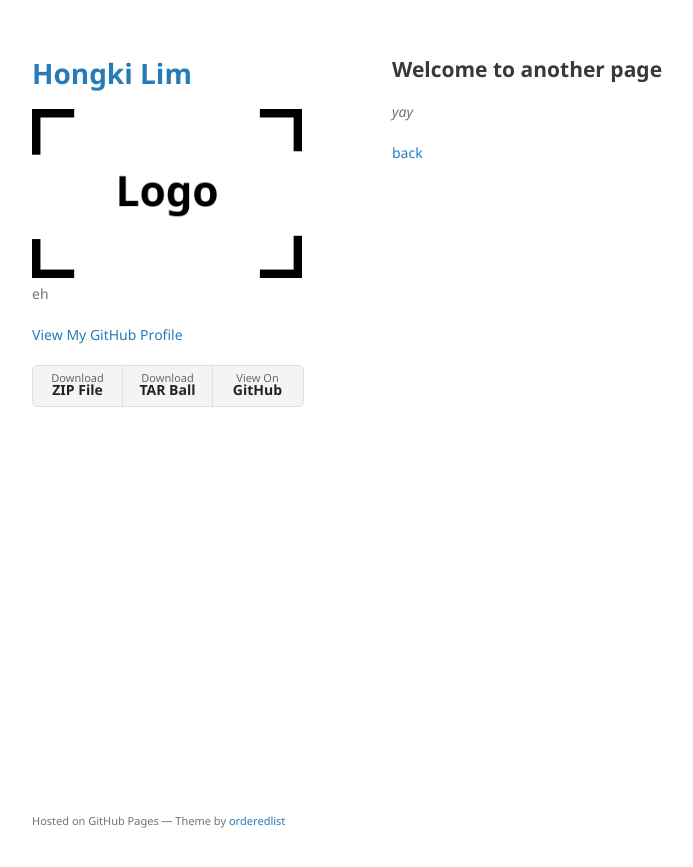
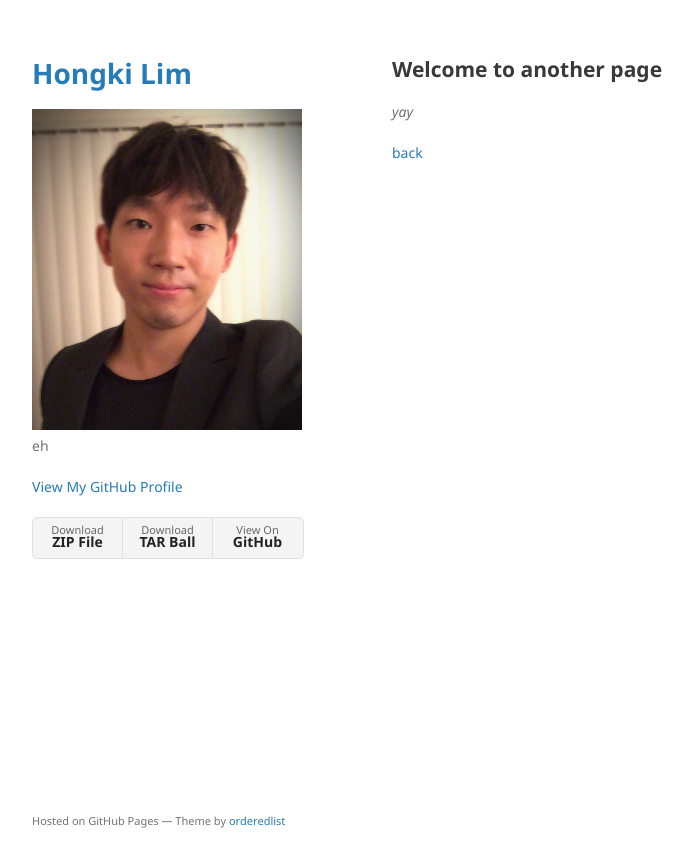
Before and after one commit to limhongki/limhongki.github.io, a Jekyll site: the page built from another-page.md, in a window 1280 px wide. Shown: the top 867 px of the page, without its empty margins (178-871 px from the left). Built offline with Jekyll 4.4.1, drawn with Linux system fonts in a browser that asks for light colours; our own code applies the rules of GitHub Pages for plain Markdown files.

Commit message:
Update _config.yml

```diff
--- a/_config.yml
+++ b/_config.yml
@@ -1,5 +1,5 @@
 title: Hongki Lim
-logo: /assets/img/logo.png
+logo: /assets/img/hongki.jpg
 description: eh
 show_downloads: true
 google_analytics:
```
